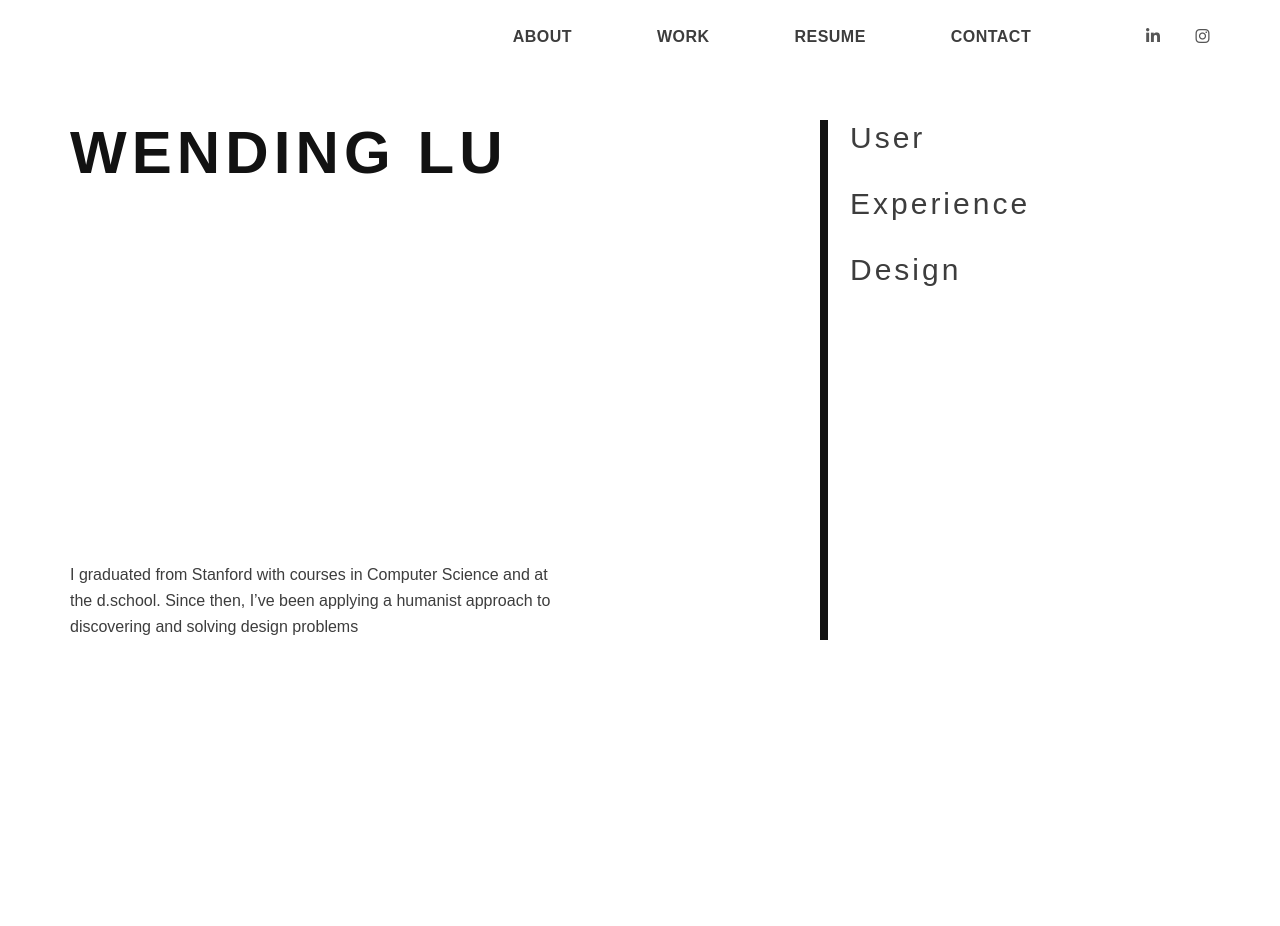
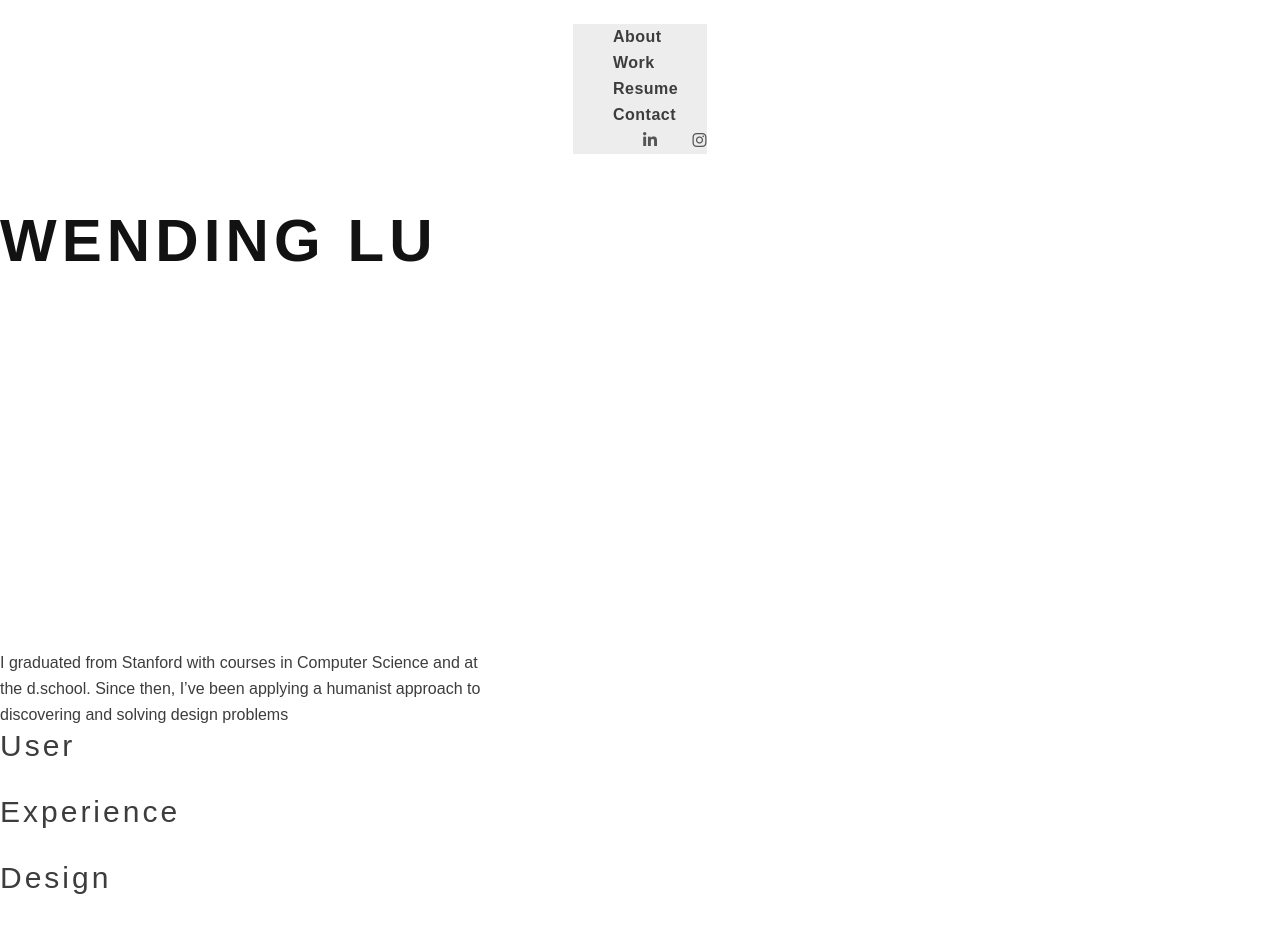
Before and after one commit to wendinglu/wendinglu.github.io, a Jekyll site: the page built from index.html, in a window 1280 px wide. Built offline with Jekyll 4.4.1, drawn with Linux system fonts in a browser that asks for light colours; nearby versions of some CDN libraries; before the commit the page ends 900 px from its top, so only the background shows below that.

Commit message:
working on navbar

```diff
--- a/_layouts/default.html
+++ b/_layouts/default.html
@@ -26,7 +26,7 @@
 
     <!-- Navigation bar -->
     <div class="container">
-      <nav class="nav">
+      <nav role="navigation" class="nav">
         <!-- {% if page.title contains 'Home' %}
           <a class="navbar-brand" href="//med.stanford.edu/"><img src="/images/stanford-logo.svg"></a>
         {% else %}
@@ -36,8 +36,26 @@
           <span class="navbar-toggler-icon"></span>
         </button> -->
 
+{% comment %}
         <div class="nav-links" id="mainNavbar">
-          <ul class="navbar-nav">
+          <!--
+         A fake / hidden checkbox is used as click reciever,
+         so you can use the :checked selector on it.
+         -->
+         <input type="checkbox" />
+
+         <!--
+         Some spans to act as a hamburger.
+
+         They are acting like a real hamburger,
+         not that McDonalds stuff.
+         -->
+         <span></span>
+         <span></span>
+         <span></span>
+{% endcomment %}
+
+        <ul class="navbar-nav">
             <li class="nav-item">
               <a class="nav-link {% if page.active == 'about' %}active{% endif %}" href="/">About</a>
             </li>
--- a/_sass/_main.scss
+++ b/_sass/_main.scss
@@ -56,76 +56,21 @@
 
 //Grid
 .container {
-  margin: 0 auto;
-  height: 100vh;
   margin: 0 40px;
+
   display: grid;
   justify-items: start;
   justify-content: center;
   grid-gap: 30px 30px;
-  grid-template-rows: [nav-row] 90px auto;
+  grid-template-rows: [nav-row] auto auto;
   grid-template-columns: repeat(auto-fit, minmax(320px, 1fr));
 
-  @include lg {
-    margin: 0 auto;
-    max-width: 1140px;
-    grid-template-columns: repeat(12, [col] 1fr);
-  }
-}
-
-// navigation
-.nav {
-  grid-area: nav-row / 1 / nav-row / 13;
-  justify-self: right;
-  font-size: $base-font-size;
-  letter-spacing: 0.03em;
-  font-weight: 600;
-}
-
-.nav-links {
-  ul { list-style-type: none }
-  li {
-    display: inline-block;
-    text-transform: uppercase;
-
-    &:not(:last-child) {
-      padding-right: 80px;
-    }
-  }
-}
-
-.navbar-nav .nav-link {
-  line-height: 16px;
-  transition: color 0.1s,background-color 0.1s,padding 0.3s ease-in;
-
-  // transition line
-  &::before {
-    content: '';
-    display: block;
-    position: absolute;
-    bottom: 3px;
-    left: 0;
-    height: 3px;
-    width: 100%;
-    background-color: $body-text-color;
-    transform-origin: right top;
-    transform: scale(0, 1);
-    transition: color 0.1s,transform 0.3s ease-out;
-  }
-
-  &:hover::before, &:focus::before, &.active::before {
-    transform-origin: left top;
-    transform: scale(1, 1);
-  }
-}
-
-.nav-item .fab {
-  display: inline-block;
-  margin-left: 30px;
-}
-
-.navbar-brand {
-  img { width: 200px }
+  // @include lg {
+  //   margin: 0 auto;
+  //   max-width: 1140px;
+  //   grid-template-rows: [nav-row] 90px auto;
+  //   grid-template-columns: repeat(12, [col] 1fr);
+  // }
 }
 
 
--- /dev/null
+++ b/_sass/_nav.scss
@@ -0,0 +1,141 @@
+// navigation
+.nav {
+  font-size: $base-font-size;
+  letter-spacing: 0.03em;
+  font-weight: 600;
+  grid-row: nav-row;
+  grid-column: 1fr;
+  justify-self: center;
+
+  // @include lg {
+  //   grid-column: 1 / 13;
+  //   justify-self: right;
+  // }
+}
+
+// checkbox control for hamburger
+#mainNavbar input {
+  display: block;
+  width: 40px;
+  height: 32px;
+  cursor: pointer;
+
+  opacity: 1; /* hide this */
+  z-index: 2; /* and place it over the hamburger */
+
+  -webkit-touch-callout: none;
+}
+
+// Drawing/animating hamburger
+#mainNavbar {
+  span {
+    display: block;
+    width: 33px;
+    height: 4px;
+    margin-bottom: 5px;
+    position: relative;
+
+    background: #cdcdcd;
+    border-radius: 3px;
+
+    z-index: 1;
+
+    transform-origin: 4px 0px;
+
+    transition: transform 0.5s cubic-bezier(0.77,0.2,0.05,1.0),
+                background 0.5s cubic-bezier(0.77,0.2,0.05,1.0),
+                opacity 0.55s ease;
+  }
+  span:first-child {
+    transform-origin: 0% 0%;
+  }
+  span:nth-last-child(2) {
+    transform-origin: 0% 100%;
+  }
+
+  /*
+ * Transform all the slices of hamburger
+ * into a crossmark.
+ */
+ input:checked ~ span {
+    opacity: 1;
+    transform: rotate(45deg) translate(-2px, -1px);
+    background: #232323;
+  }
+
+  /*
+   * But let's hide the middle one.
+   */
+  input:checked ~ span:nth-last-child(3) {
+    opacity: 0;
+    transform: rotate(0deg) scale(0.2, 0.2);
+  }
+
+  /*
+   * Ohyeah and the last one should go the other direction
+   */
+   input:checked ~ span:nth-last-child(2) {
+    transform: rotate(-45deg) translate(0, -1px);
+  }
+}
+
+// Hide the menu
+.navbar-nav {
+  background: #ededed;
+  list-style-type: none;
+  -webkit-font-smoothing: antialiased;
+  /* to stop flickering of text in safari */
+
+  transform-origin: 0% 0%;
+  // transform: translate(-100%, 0);
+  transition: transform 0.5s cubic-bezier(0.77,0.2,0.05,1.0);
+}
+
+.nav-links {
+  ul { list-style-type: none }
+  li {
+    display: inline-block;
+    text-transform: uppercase;
+
+    &:not(:last-child) {
+      padding-right: 80px;
+    }
+  }
+}
+
+/* Navbar underlines
+// .navbar-nav .nav-link {
+//   line-height: 16px;
+//   transition: color 0.1s,background-color 0.1s,padding 0.3s ease-in;
+//
+//   // transition line
+//   &::before {
+//     content: '';
+//     display: block;
+//     position: absolute;
+//     bottom: 3px;
+//     left: 0;
+//     height: 3px;
+//     width: 100%;
+//     background-color: $body-text-color;
+//     transform-origin: right top;
+//     transform: scale(0, 1);
+//     transition: color 0.1s,transform 0.3s ease-out;
+//   }
+//
+//   &:hover::before, &:focus::before, &.active::before {
+//     transform-origin: left top;
+//     transform: scale(1, 1);
+//   }
+// }
+*/
+
+// social icons
+.nav-item .fab {
+  display: inline-block;
+  margin-left: 30px;
+}
+
+.navbar-brand {
+  img { width: 200px }
+}
--- a/css/main.scss
+++ b/css/main.scss
@@ -4,4 +4,5 @@
 @import "normalize";
 @import "variables";
 @import "main";
+@import "nav";
 @import "works";
```
